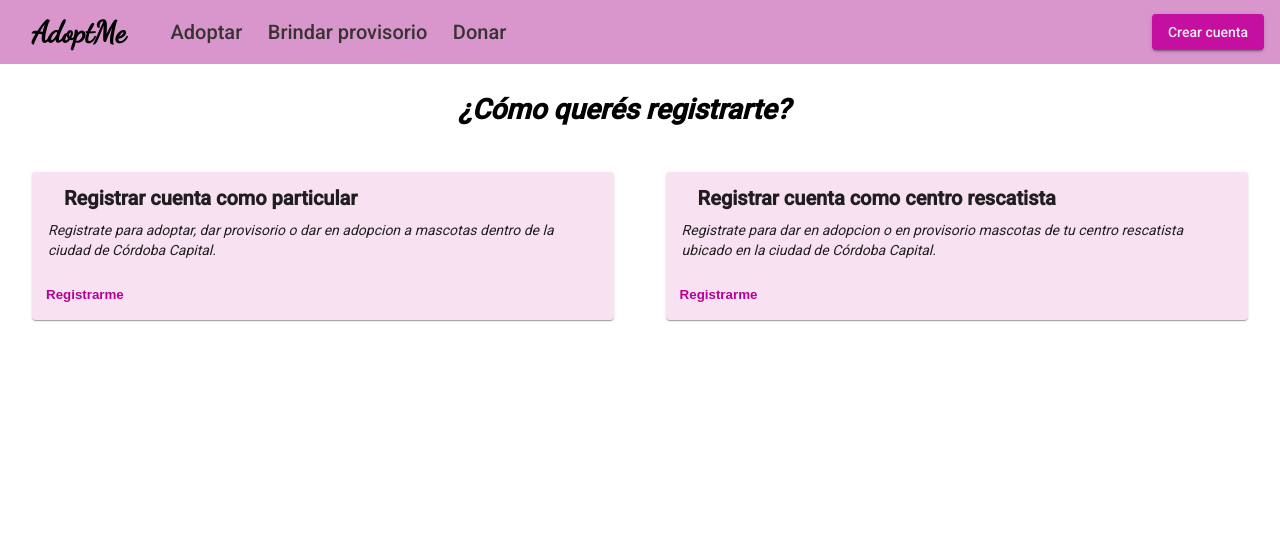
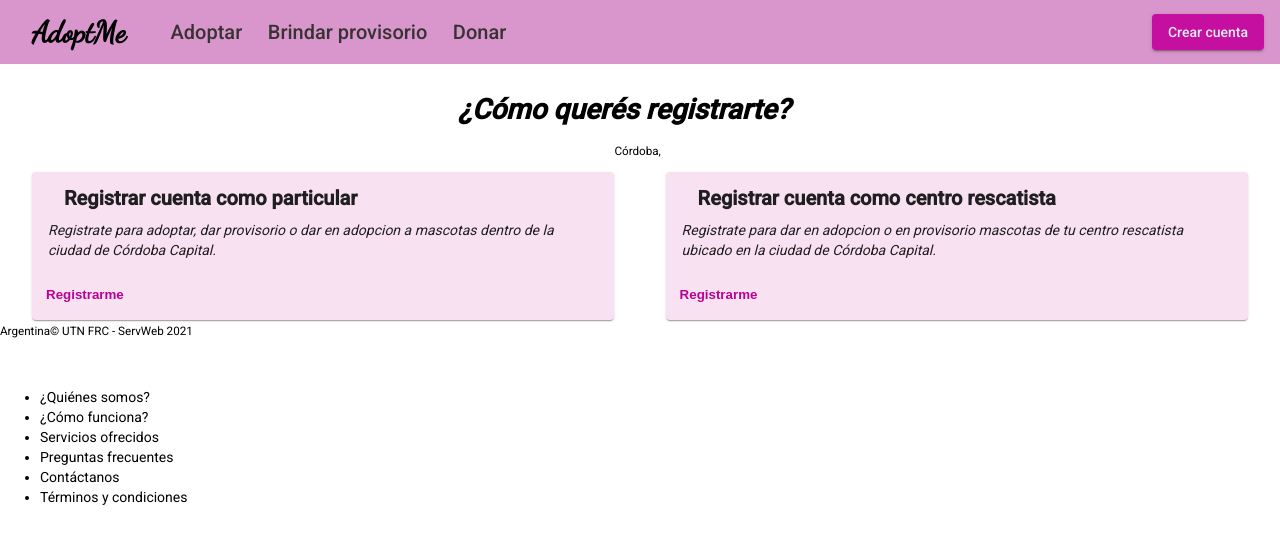
Before and after one commit to grupo5-proyecto5k4/adoptmefrontend, an Angular app: page / in a window 1280 px wide. Shown: the top 544 px of the page. Built offline with nearby package versions, Linux system fonts and the light colour scheme.

Commit message:
se agrega footer

```diff
--- a/src/app/app.component.html
+++ b/src/app/app.component.html
@@ -9,7 +9,7 @@
         <router-outlet></router-outlet>
 
         <!-- FOOTER -->
-        <!-- <app-footer></app-footer> -->
+        <app-footer></app-footer>
     </div>
     <div class="gototop js-top">
         <a href="#" class="js-gotop"><i class="icon-arrow-up"></i></a>
--- a/src/app/app.module.ts
+++ b/src/app/app.module.ts
@@ -15,11 +15,13 @@ import { MatDialogModule } from '@angular/material/dialog';
 import { ComponentsModule } from 'src/app/components/components.module';
 import { ReactiveFormsModule, FormsModule } from '@angular/forms';
 import{SignupOptionsModule} from './pages/signup-options/signup-options.module';
+import {FooterComponent} from 'src/app/footer/footer.component';
 
 @NgModule({
   declarations: [
     AppComponent,
-    NavbarComponent
+    NavbarComponent,
+    FooterComponent
   ],
   imports: [
     BrowserModule,
--- /dev/null
+++ b/src/app/footer/footer.component.html
@@ -0,0 +1,24 @@
+<footer id="gtco-footer" role="contentinfo">
+    <div class="container" style="padding-bottom: 0px">
+        <div class="row copyright">
+            <div class="col-md-12">
+                <p class="pull-left">
+
+                    <small class="block">Córdoba, Argentina</small>
+                    <small class="block">&copy; UTN FRC - ServWeb 2021</small>
+                </p>
+                <br />
+                <p class="pull-right">
+                <ul class="gtco-social-icons pull-right">
+                    <li><a  *ngIf="!isAdminRol" name="gtco-practice-areas1" (click)="goToHome($event)" class="footerPointer">¿Quiénes somos?</a></li>
+                    <li><a  *ngIf="!isAdminRol"name="gtco-about" (click)="goToHome($event)" class="footerPointer">¿Cómo funciona?</a></li>
+                    <li><a  *ngIf="!activeProffessionalRol && !isAdminRol" name="gtco-our-team" (click)="goToHome($event)" class="footerPointer">Servicios ofrecidos</a></li>
+                    <li><a *ngIf="!isAdminRol" (click)="openFaqs()" style="cursor: pointer;">Preguntas frecuentes</a></li>
+                    <li><a *ngIf="!isAdminRol" name="gtco-contact" (click)="goToHome($event)" class="footerPointer">Contáctanos</a></li>
+                    <li><a *ngIf="!isAdminRol" (click)="openTermsAndConditions()" class="footerPointer">Términos y condiciones</a></li>
+                </ul>
+            </div>
+        </div>
+        <br />
+    </div>
+</footer>
--- /dev/null
+++ b/src/app/footer/footer.component.ts
@@ -0,0 +1,30 @@
+import { Component, OnInit } from '@angular/core';
+import { Router } from '@angular/router';
+//import { LoginService } from 'src/app/pages/login/services/login.service';
+//import { DataService } from 'src/app/pages/home/services/data.service';
+//import { LocalStorageService } from 'src/shared/services/local-storage.service';
+import { MatDialog } from '@angular/material/dialog';
+//import { TermsAndConditionsComponent } from '../terms-and-conditions/terms-and-conditions.component';
+//import { FaqsComponent } from '../faqs/faqs.component';
+
+@Component({
+  selector: 'app-footer',
+  templateUrl: './footer.component.html',
+  styleUrls: ['./footer.component.scss']
+})
+export class FooterComponent implements OnInit {
+  activeProffessionalRol: boolean = false;
+  isAdminRol: boolean = false;
+
+  constructor(public router: Router,public dialog: MatDialog) { }
+
+  ngOnInit(): void { }
+
+  goToHome(event) {  }
+
+  openTermsAndConditions(): void { }
+
+  openFaqs() {
+
+  }
+}
--- a/src/index.html
+++ b/src/index.html
@@ -12,4 +12,5 @@
 <body class="mat-typography">
   <app-root></app-root>
 </body>
+
 </html>
```
Also changed, not shown: src/app/footer/footer.component.scss (added).
